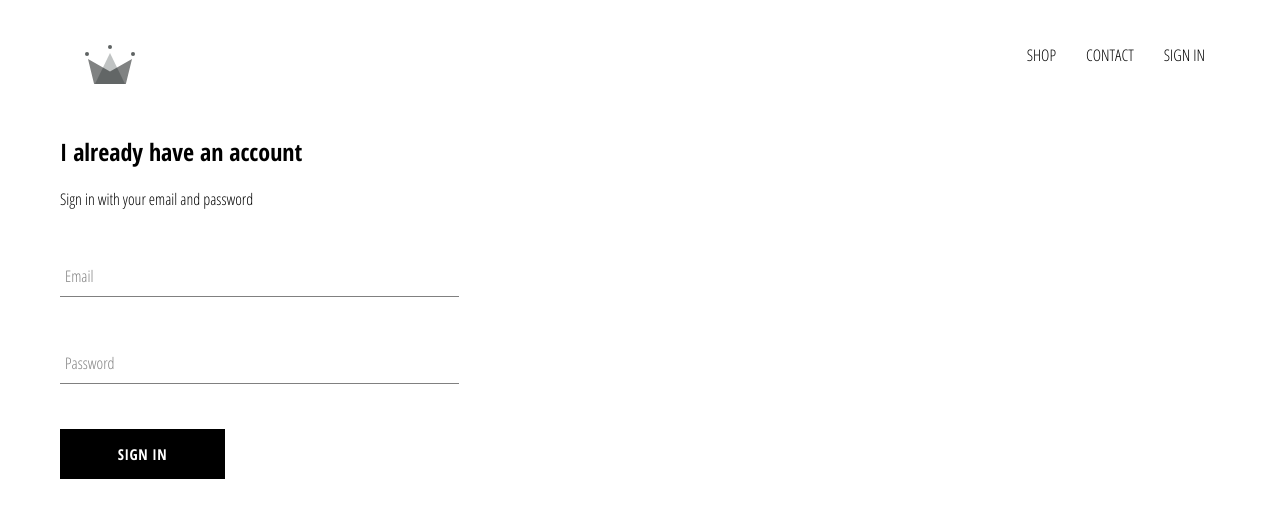
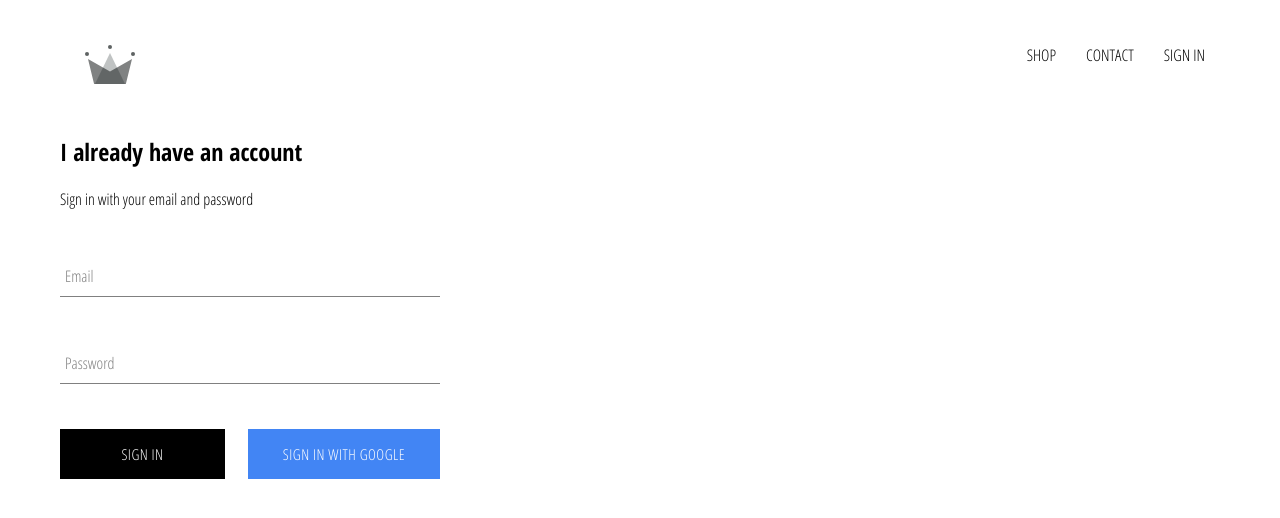
Before and after one commit to ikaub/e-commerce, a React (Create React App) app: page /signin in a window 1280 px wide. Shown: the top 518 px of the page. Built offline with nearby package versions, Linux system fonts and the light colour scheme; no server answers.

Commit message:
Authentication with Google

```diff
--- a/src/App.css
+++ b/src/App.css
@@ -1,3 +1,7 @@
+* {
+    box-sizing: inherit;
+}
+
 body {
     font-family: 'Open Sans Condensed', sans-serif;
     box-sizing: border-box;
--- a/src/App.js
+++ b/src/App.js
@@ -5,18 +5,44 @@
 import SignInAndSignUpPage from "./pages/sign-in-and-sign-up/sign-in-and-sign-out.component";
 import Header from "./components/header/header.component";
 import {Switch, Route} from 'react-router-dom';
+import {auth} from "./firebase/firebase.utils";
 
-function App() {
+class App extends React.Component{
+
+    constructor(props) {
+        super(props);
+
+        this.state = {
+            currentUser: null
+        }
+    }
+
+    unsubscribeFromAuth = null;
+
+    componentDidMount() {
+        this.unsubscribeFromAuth = auth.onAuthStateChanged(user => {
+            this.setState({currentUser: user}, () => {
+                console.log(this.state.currentUser);
+            });
+        });
+    }
+
+    componentWillUnmount() {
+        this.unsubscribeFromAuth();
+    }
+
+    render() {
         return (
             <div>
-            <Header />
+                <Header currentUser={this.state.currentUser} />
                 <Switch>
                     <Route exact={true} path='/' component={HomePage}/>
                     <Route path='/shop' component={ShopPage}/>
-                <Route path='/signin' component={SignInAndSignUpPage} />
+                    <Route path='/signin' component={SignInAndSignUpPage}/>
                 </Switch>
             </div>
         );
     }
+}
 
 export default App;
--- a/src/components/custom-button/custom-button.component.jsx
+++ b/src/components/custom-button/custom-button.component.jsx
@@ -2,8 +2,8 @@
 
 import './custom-button.styles.scss'
 
-const CustomButton = ({children, ...otherProps}) => (
-    <button className='custom-button' {...otherProps}>
+const CustomButton = ({children, isGoogleSignIn, ...otherProps}) => (
+    <button className={`${isGoogleSignIn ? 'google-sign-in' : ''} custom-button`} {...otherProps}>
         {children}
     </button>
 );
--- a/src/components/custom-button/custom-button.styles.scss
+++ b/src/components/custom-button/custom-button.styles.scss
@@ -10,7 +10,7 @@
   color: white;
   text-transform: uppercase;
   font-family: 'Open Sans Condensed', sans-serif;
-  font-weight: bolder;
+  font-weight: 400;
   border: none;
   cursor: pointer;
 
@@ -19,4 +19,14 @@
     color: black;
     border: 1px solid black;
   }
+
+  &.google-sign-in {
+    background-color: #4285f4;
+    color: white;
+
+    &:hover {
+      background-color: #357ae8;
+      border: none;
+    }
+  }
 }
--- a/src/components/header/header.component.jsx
+++ b/src/components/header/header.component.jsx
@@ -1,13 +1,14 @@
 import React from "react";
-import { Link } from "react-router-dom";
+import {Link} from "react-router-dom";
+import {auth} from "../../firebase/firebase.utils";
 
 import "./header.styles.scss";
 import {ReactComponent as Logo} from '../../assets/logo.svg';
 
-const Header = () => (
+const Header = ({currentUser}) => (
     <div className='header'>
         <Link className='logo-container' to='/'>
-            <Logo className='logo' />
+            <Logo className='logo'/>
         </Link>
         <div className='options'>
             <Link className='option' to='/shop'>
@@ -16,9 +17,18 @@
             <Link className='option' to='/shop'>
                 CONTACT
             </Link>
-            <Link className='option' to='/signin'>
-                SIGN IN
-            </Link>
+            {
+                currentUser ? (
+                        <div className='option' onClick={() => auth.signOut()}>SIGN OUT</div>
+                    )
+                    :
+                    (
+                        <Link className='option' to='/signin'>
+                            SIGN IN
+                        </Link>
+                    )
+            }
+
         </div>
     </div>
 );
--- a/src/components/header/header.styles.scss
+++ b/src/components/header/header.styles.scss
@@ -20,6 +20,7 @@
 
     .option {
       padding: 10px 15px;
+      cursor: pointer;
     }
   }
 }
--- a/src/components/sign-in/sign-in.component.jsx
+++ b/src/components/sign-in/sign-in.component.jsx
@@ -2,6 +2,8 @@
 import FormInput from "../form-input/form-input.component";
 import CustomButton from "../custom-button/custom-button.component";
 import './sign-in.styles.scss';
+
+import {signInWithGoogle} from '../../firebase/firebase.utils';
 
 class SignIn extends React.Component {
     constructor(props) {
@@ -22,7 +24,7 @@
     handleChange = (event) => {
         const {name, value} = event.target;
 
-        this.setState({ [name]: value });
+        this.setState({[name]: value});
     }
 
     render() {
@@ -38,16 +40,18 @@
                         type="email"
                         value={this.state.email}
                         label='Email'
-                        required />
+                        required/>
                     <FormInput
                         handleChange={this.handleChange}
                         name="password"
                         type="password"
                         value={this.state.password}
                         label='Password'
-                        required />
-
-                    <CustomButton type='submit'>Sign in</CustomButton>
+                        required/>
+                    <div className='buttons'>
+                        <CustomButton type='submit'>Sign in</CustomButton>
+                        <CustomButton onClick={signInWithGoogle} isGoogleSignIn>Sign in with Google</CustomButton>
+                    </div>
                 </form>
             </div>
         );
--- a/src/components/sign-in/sign-in.styles.scss
+++ b/src/components/sign-in/sign-in.styles.scss
@@ -1,10 +1,14 @@
 .sign-in {
-  width: 30vw;
+  width: 380px;
   display: flex;
-
   flex-direction: column;
 
   .title {
     margin: 10px 0;
   }
+
+  .buttons {
+    display: flex;
+    justify-content: space-between;
+  }
 }
--- /dev/null
+++ b/src/firebase/firebase.utils.js
@@ -0,0 +1,23 @@
+import firebase from "firebase/app";
+import 'firebase/firestore'
+import 'firebase/auth'
+
+const config = {
+    apiKey: "AIzaSyChDHqYd-1Ia0wKpP2wwxSrR85PSMdl2Dc",
+    authDomain: "crwn-db-6ed61.firebaseapp.com",
+    databaseURL: "https://crwn-db-6ed61.firebaseio.com",
+    projectId: "crwn-db-6ed61",
+    storageBucket: "crwn-db-6ed61.appspot.com",
+    messagingSenderId: "729349326071",
+    appId: "1:729349326071:web:acffae66309bcd020b7ff2",
+    measurementId: "G-KJM0L0NC3Y"
+};
+
+firebase.initializeApp(config);
+
+export const auth = firebase.auth();
+export const firestore = firebase.firestore();
+
+const provider = new firebase.auth.GoogleAuthProvider();
+provider.setCustomParameters({prompt: 'select_account'});
+export const signInWithGoogle = () => auth.signInWithPopup(provider);
```
Lines whose indentation alone changed are shown as unchanged.
